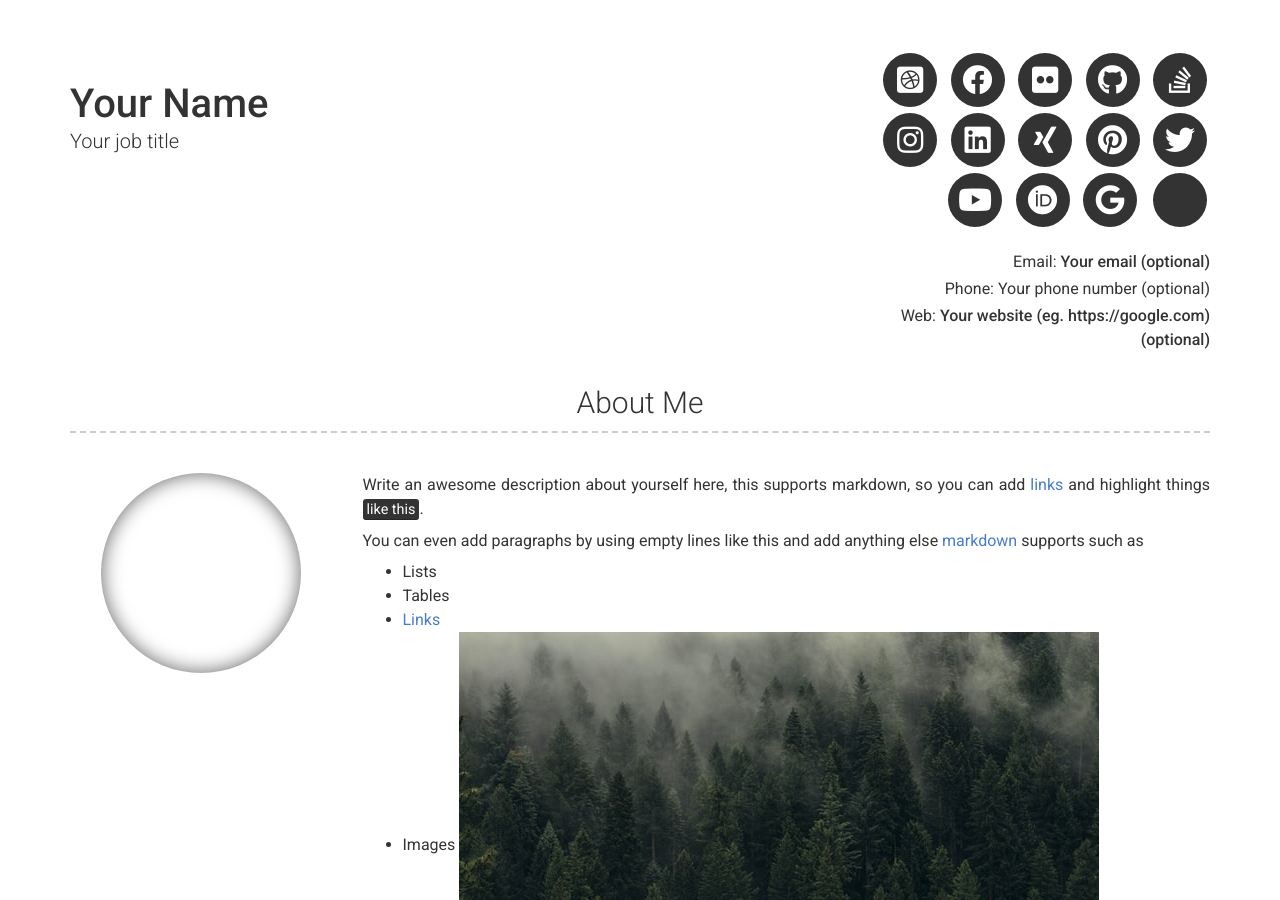
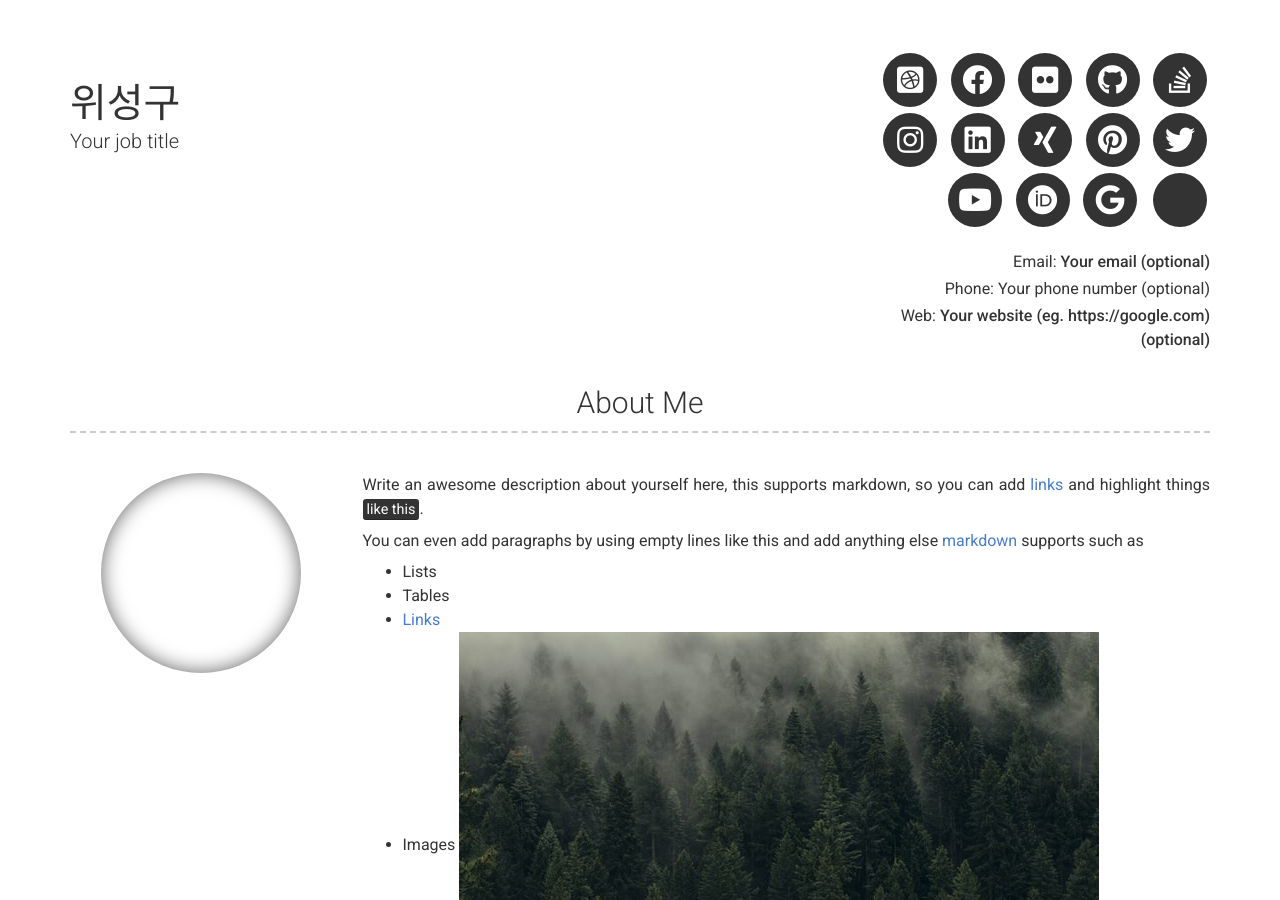
Before and after one commit to sproogen/modern-resume-theme, a Jekyll site: the page built from index.md, in a window 1280 px wide and 900 px high. Built offline with Jekyll 4.4.1, drawn with Linux system fonts in a browser that asks for light colours; nearby versions of some CDN libraries.

Commit message:
_config.yml

```diff
--- a/_config.yml
+++ b/_config.yml
@@ -6,7 +6,7 @@ repository: Git repository where your resume will be hosted, only required if yo
 version: 2
 
 # Personal info
-name: Your Name
+name: 위성구
 title: Your job title
 email: Your email (optional)
 # email_title: Email (Email title override)
```
